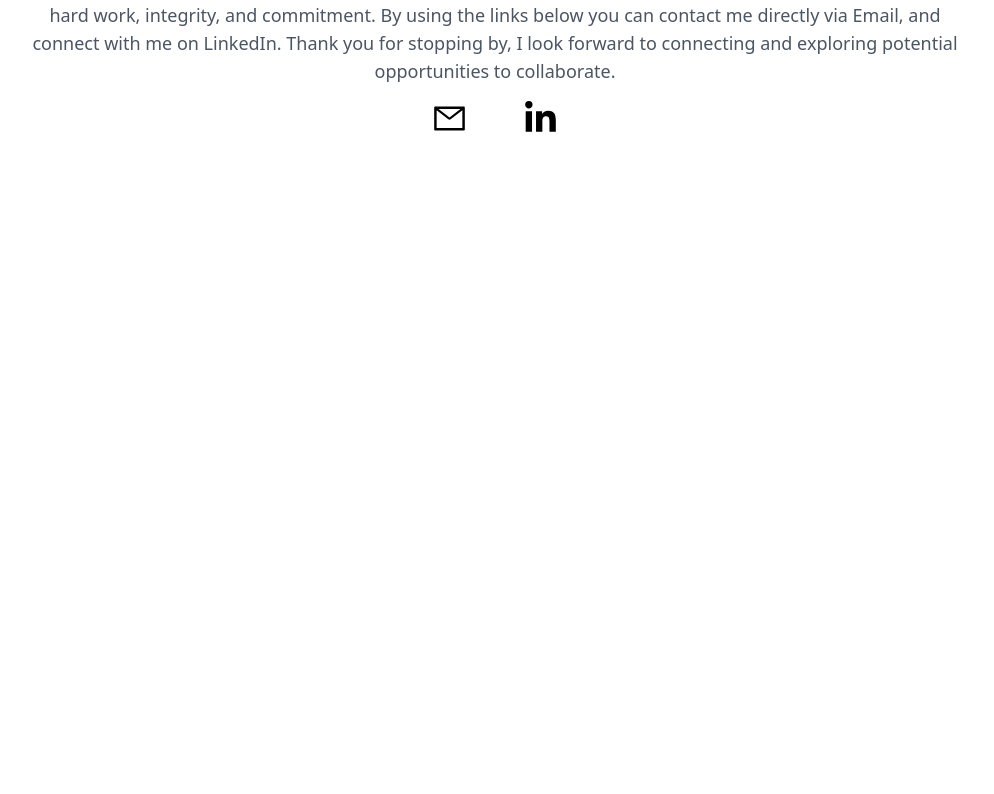
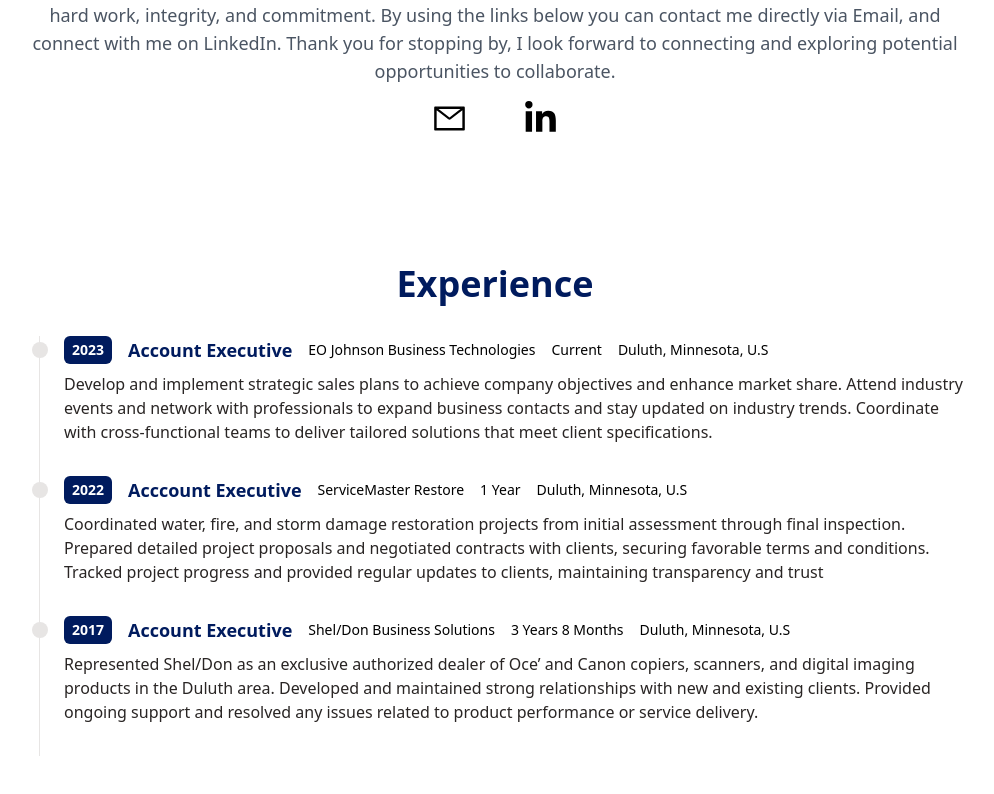
Before and after one commit to T-Hughes94/eric-nicholson, a React (Vite) app: page / in a window 1280 px wide. Shown: the part 1415-2209 px from the top of the page, without its empty margins (177-1171 px from the left). Before the commit the page ends 1615 px from the top, so only its background shows below. Built offline with nearby package versions, Linux system fonts and the light colour scheme.

Commit message:
finished experience, starting education section

```diff
--- a/src/App.jsx
+++ b/src/App.jsx
@@ -3,6 +3,8 @@
 import SideNav from './components/SideNav'
 import Main from './components/Main'
 import AboutMe from './components/AboutMe'
+import Experience from './components/Experience'
+
 
 function App() {
 
@@ -12,6 +14,7 @@
     <SideNav/>
     <Main/>
     <AboutMe/>
+    <Experience/>
     </>
   )
 }
--- /dev/null
+++ b/src/components/Education.jsx
@@ -0,0 +1,25 @@
+import React from 'react';
+import schoolLogo from '../assets/school-logo.png'; // Adjust the path to your school logo
+
+const Education = () => {
+  return (
+    <div id="education" className="max-w-[1040px] mx-auto md:pl-20 p-4 py-16">
+      <h1 className="text-4xl font-bold text-center text-[#001b5e]">Education</h1>
+      <div className="flex flex-col items-center mt-8">
+        {/* School Logo */}
+        <img
+          src={schoolLogo}
+          alt="School Logo"
+          className="w-32 h-auto object-contain mb-4"
+        />
+        {/* Education Details */}
+        <p className="text-center text-gray-700 mt-4">
+          <strong>Certificate of Completion</strong> <br />
+          Flatiron School, Denver, 2023
+        </p>
+      </div>
+    </div>
+  );
+};
+
+export default Education;
--- a/src/components/Experience.jsx
+++ b/src/components/Experience.jsx
@@ -4,25 +4,28 @@
 // Data array with experience details
 const data = [
   {
-    year: '2024',
-    title: 'Kitchen Manager',
-    company: 'Puttery',
+    year: '2023',
+    title: 'Account Executive',
+    company: 'EO Johnson Business Technologies',
     duration: 'Current',
-    details: 'Oversee day-to-day kitchen operations in multiple departments, including the line, prep kitchen, and dishwashing areas. Delegate tasks among staff to ensure productivity and proper sanitation when handling food products, while also maintaining a clean environment and equipment. Communicate effectively to avoid confusion and ensure everyone is on the same page throughout the working day. Collaborate with front-of-house staff and managers to create the best possible experience for guests.',
+    location: 'Duluth, Minnesota, U.S',
+    details: 'Develop and implement strategic sales plans to achieve company objectives and enhance market share. Attend industry events and network with professionals to expand business contacts and stay updated on industry trends. Coordinate with cross-functional teams to deliver tailored solutions that meet client specifications. ',
   },
   {
-    year: '2021',
-    title: 'Sous Chef',
-    company: 'bartaco',
-    duration: '2 years',
-    details: 'Developed new menu items that incorporated diverse cultural flavors, enhancing customer satisfaction. Managed a team of 10 cooks, improving kitchen efficiency through effective delegation and scheduling. Demonstrated best practices while training others to ensure consistent quality.',
+    year: '2022',
+    title: 'Acccount Executive',
+    company: 'ServiceMaster Restore',
+    duration: '1 Year',
+    location: 'Duluth, Minnesota, U.S',
+    details: 'Coordinated water, fire, and storm damage restoration projects from initial assessment through final inspection. Prepared detailed project proposals and negotiated contracts with clients, securing favorable terms and conditions. Tracked project progress and provided regular updates to clients, maintaining transparency and trust'
   },
   {
-    year: '2019',
-    title: 'Glazier',
-    company: 'Aurora Glazing Solutions',
-    duration: '2 years',
-    details: 'Participated in the installation and customization of high-end retail storefronts across the United States. Conducted comprehensive on-site assessments and measurements before installing architectural metal and glass systems. Implemented strategic solutions to optimize the installation process. Collaborated on large-scale projects from conceptual stages through planning and execution, ensuring successful outcomes while meeting strict deadlines.',
+    year: '2017',
+    title: 'Account Executive',
+    company: 'Shel/Don Business Solutions',
+    duration: '3 Years 8 Months',
+    location: 'Duluth, Minnesota, U.S',
+    details: 'Represented Shel/Don as an exclusive authorized dealer of Oce’ and Canon copiers, scanners, and digital imaging products in the Duluth area. Developed and maintained strong relationships with new and existing clients. Provided ongoing support and resolved any issues related to product performance or service delivery.',
   },
 ];
 
@@ -37,6 +40,7 @@
           title={item.title}
           company={item.company}
           duration={item.duration}
+          location={item.location}
           details={item.details}
         />
       ))}
--- a/src/components/ExperienceItem.jsx
+++ b/src/components/ExperienceItem.jsx
@@ -1,6 +1,6 @@
 import React from 'react';
 
-const ExperienceItem = ({ year, title, company, duration, details }) => {
+const ExperienceItem = ({ year, title, company, duration, location, details }) => {
   return (
     <ol className="flex flex-col md:flex-row relative border-l border-stone-200 ml-4"> {/* Added margin-left for spacing */}
       <li className="mb-8"> {/* Margin-bottom for spacing between list items */}
@@ -11,6 +11,7 @@
             <span className="text-lg font-semibold text-[#001b5e]">{title}</span>
             <span className="my-1 text-sm font-normal leading-none text-black-400">{company}</span>
             <span className="my-1 text-sm font-normal leading-none text-black-400">{duration}</span>
+            <span className="my-1 text-sm font-normal leading-none text-black-400">{location}</span>
           </p>
           <p className="mt-2 text-base text-stone-800">{details}</p> {/* Margin-top for spacing */}
         </div>
```
